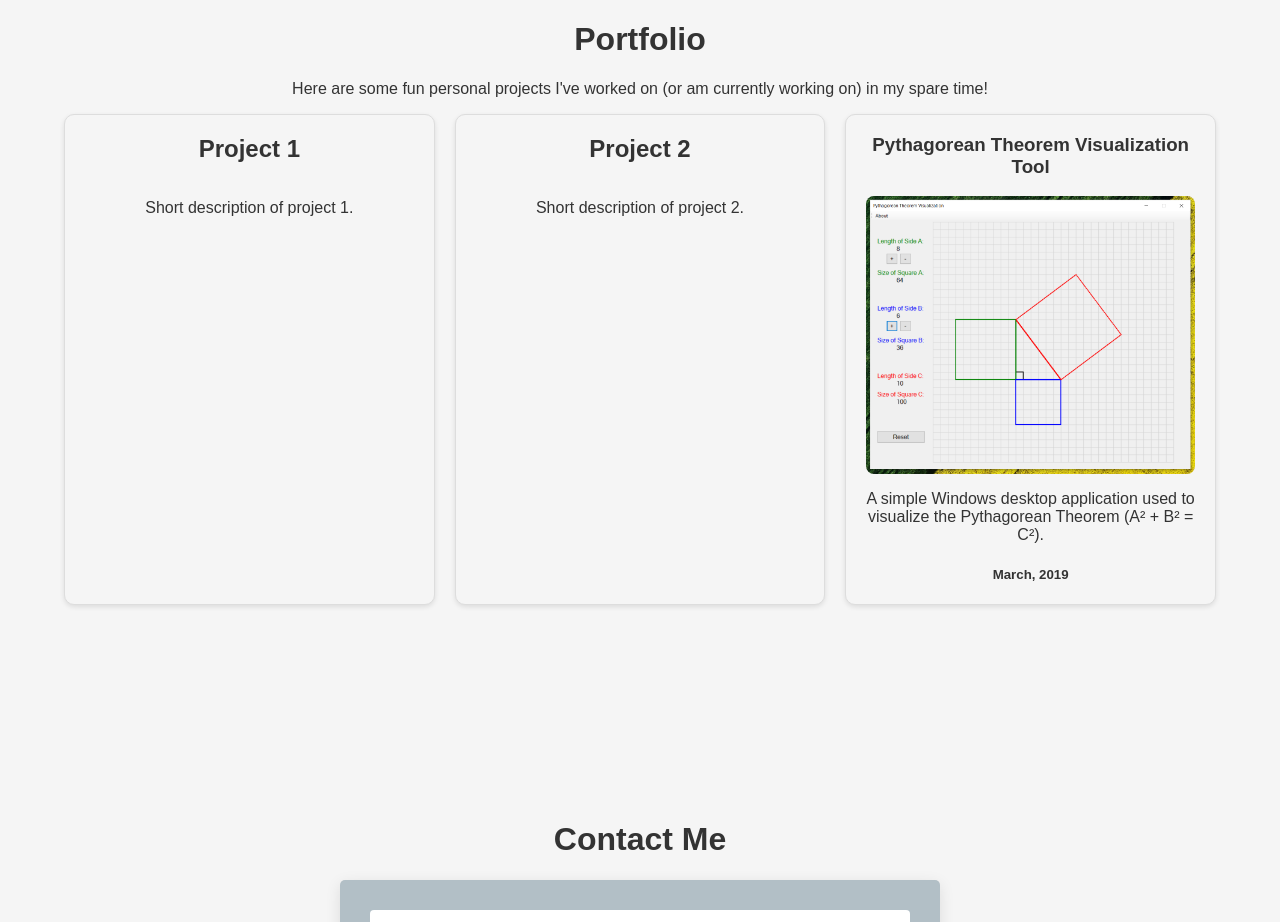
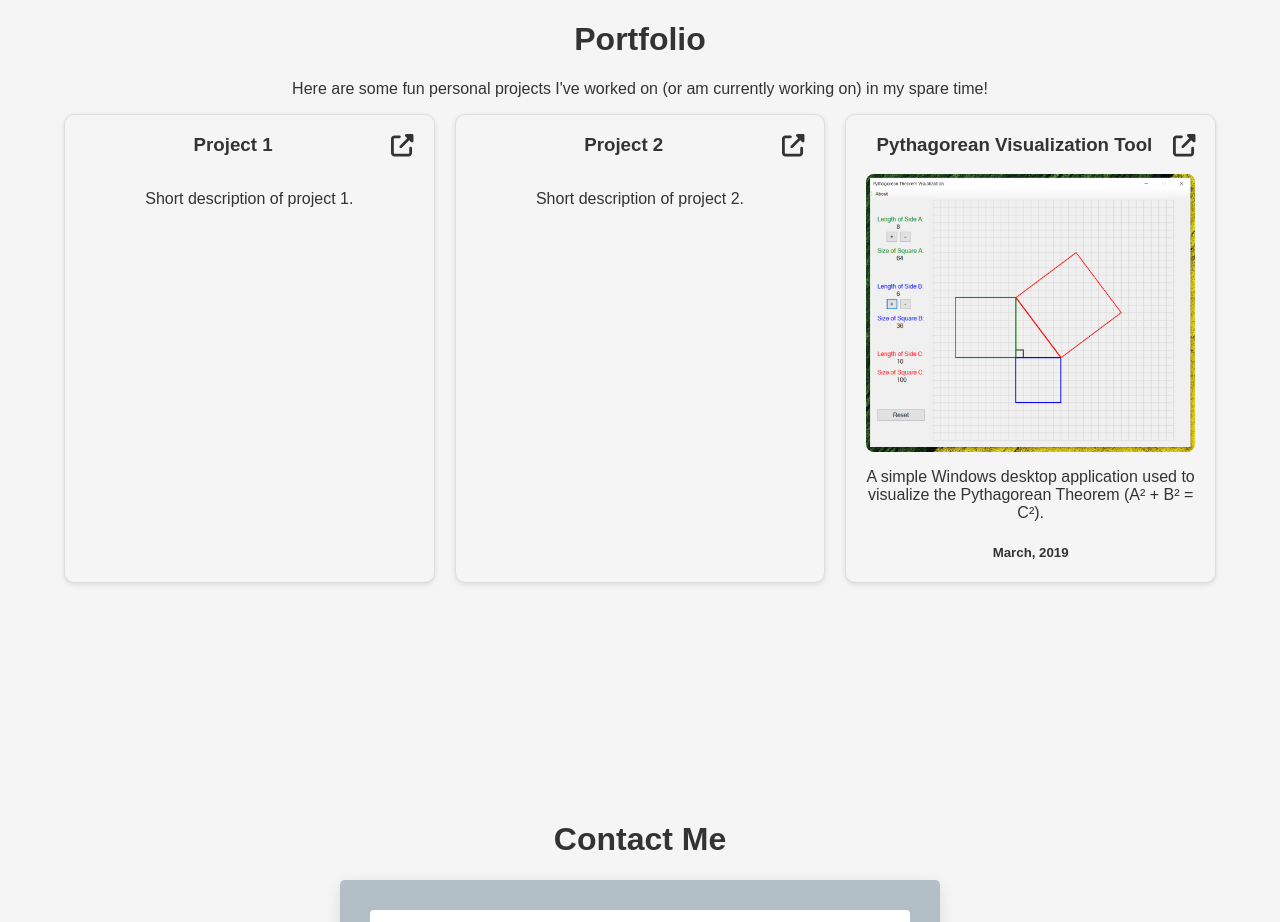
Before and after one commit to PD1996/portfoliowebsite, a React (Create React App) app: page / in a window 1280 px wide. Shown: the part 880-1802 px from the top of the page. Built offline with nearby package versions, Linux system fonts and the light colour scheme.

Commit message:
Add project links

```diff
--- a/src/components/Navbar/IconLinks.js
+++ b/src/components/Navbar/IconLinks.js
@@ -2,7 +2,7 @@ import React from "react";
 
 import { FontAwesomeIcon } from "@fortawesome/react-fontawesome";
 import { faGithub, faLinkedin } from "@fortawesome/free-brands-svg-icons";
-import { faFilePdf } from "@fortawesome/free-regular-svg-icons";
+//import { faFilePdf } from "@fortawesome/free-regular-svg-icons";
 
 function IconLinks({ className }) {
   return (
--- a/src/components/Portfolio/Portfolio.css
+++ b/src/components/Portfolio/Portfolio.css
@@ -29,6 +29,21 @@
   border-radius: 8px;
 }
 
+.card-link-icon {
+  float: right;
+  text-decoration: none;
+  font-size: 1.2em;
+  /* margin-left: 10px; */
+  background: none;
+  cursor: pointer;
+  transition: font-size 0.3s ease;
+}
+
+.card-link-icon:hover {
+  text-decoration: none;
+  font-size: 1.4em;
+}
+
 body.dark-mode .portfolio-card {
   background-color: var(--dark-theme-bg-color);
   border: 1px solid #555;
@@ -40,7 +55,6 @@ body.dark-mode .portfolio-card {
   box-shadow: 0px 0px 20px rgba(0, 0, 0, 0.2);
 }
 
-/* Collapsibility styles for mobile */
 .card-content {
   max-height: 0;
   overflow: hidden;
@@ -50,6 +64,21 @@ body.dark-mode .portfolio-card {
 .toggle-arrow {
   margin-left: 10px;
   user-select: none;
+}
+
+.card-link-icon {
+  float: right;
+  text-decoration: none;
+  font-size: 1.2em;
+  margin-left: 10px;
+  color: inherit;
+  background: none;
+  border: none;
+  cursor: pointer;
+}
+
+.card-link-icon:hover {
+  text-decoration: underline;
 }
 
 .card-expanded .card-content {
@@ -69,7 +98,6 @@ body.dark-mode .portfolio-card {
     display: none;
   }
 
-  /* Reset the collapsibility on desktop to always show content */
   .card-content {
     max-height: none;
   }
--- a/src/components/Portfolio/index.js
+++ b/src/components/Portfolio/index.js
@@ -1,8 +1,10 @@
 import React, { useState } from "react";
 import "./Portfolio.css";
+import { FontAwesomeIcon } from "@fortawesome/react-fontawesome";
+import { faExternalLinkAlt } from "@fortawesome/free-solid-svg-icons";
 
 function Portfolio() {
-  const [expandedCard, setExpandedCard] = useState(null); // Track the currently expanded card
+  const [expandedCard, setExpandedCard] = useState(null);
 
   const toggleCard = (cardIndex) => {
     if (expandedCard === cardIndex) {
@@ -26,32 +28,50 @@ function Portfolio() {
           }`}
           onClick={() => toggleCard(1)}
         >
-          <h2>
+          <h3>
             Project 1
             <span className="toggle-arrow">
               {expandedCard === 1 ? "▲" : "▼"}
             </span>
-          </h2>
+            <a
+              href="https://link-to-project1.com"
+              target="_blank"
+              rel="noopener noreferrer"
+              className="card-link-icon"
+            >
+              <FontAwesomeIcon icon={faExternalLinkAlt} />
+            </a>
+          </h3>
           <div className="card-content">
             <p>Short description of project 1.</p>
           </div>
         </div>
+
         <div
           className={`portfolio-card ${
             expandedCard === 2 ? "card-expanded" : ""
           }`}
           onClick={() => toggleCard(2)}
         >
-          <h2>
+          <h3>
             Project 2
             <span className="toggle-arrow">
               {expandedCard === 2 ? "▲" : "▼"}
             </span>
-          </h2>
+            <a
+              href="https://link-to-project2.com"
+              target="_blank"
+              rel="noopener noreferrer"
+              className="card-link-icon"
+            >
+              <FontAwesomeIcon icon={faExternalLinkAlt} />
+            </a>
+          </h3>
           <div className="card-content">
             <p>Short description of project 2.</p>
           </div>
         </div>
+
         <div
           className={`portfolio-card ${
             expandedCard === 3 ? "card-expanded" : ""
@@ -59,10 +79,18 @@ function Portfolio() {
           onClick={() => toggleCard(3)}
         >
           <h3>
-            Pythagorean Theorem Visualization Tool
+            Pythagorean Visualization Tool
             <span className="toggle-arrow">
               {expandedCard === 3 ? "▲" : "▼"}
             </span>
+            <a
+              href="https://github.com/PD1996/.NET-Pythagorean-Theorem-Visualization-Tool"
+              target="_blank"
+              rel="noopener noreferrer"
+              className="card-link-icon"
+            >
+              <FontAwesomeIcon icon={faExternalLinkAlt} />
+            </a>
           </h3>
           <div className="card-content">
             <img
```
